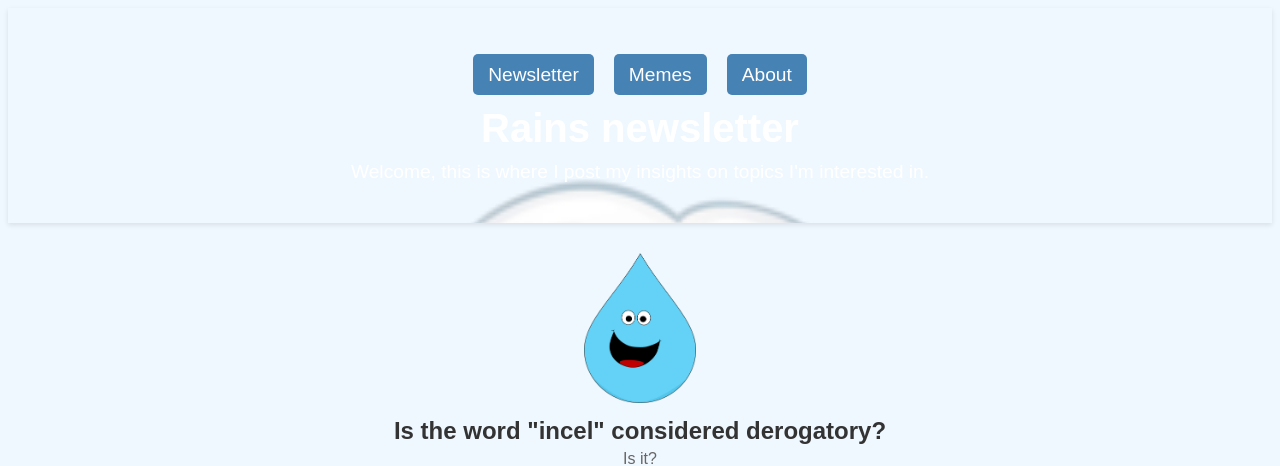
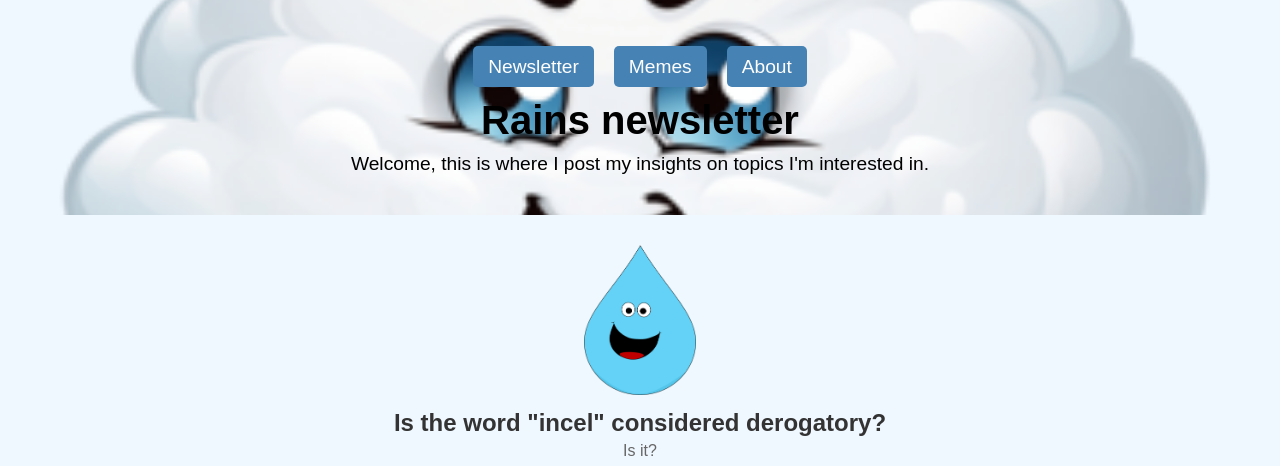
Before and after one commit to moss64lol/rain, a PHP site: page / in a window 1280 px wide. Shown: the top 466 px of the page. Run offline with PHP 8.4, Linux system fonts and the light colour scheme.

Commit message:
Update styles.css

```diff
--- a/styles.css
+++ b/styles.css
@@ -1,7 +1,6 @@
-
 body {
     font-family: Arial, sans-serif;
-    background-color: #f0f8ff; /light blue/
+    background-color: #f0f8ff;
     margin: 0;
     padding: 0;
     text-align: center;
@@ -11,8 +10,10 @@ header {
     padding: 40px 20px;
     background-image: url('cloud.png');
     background-size: cover;
-    color: white;
-    box-shadow: 0 2px 5px rgba(0, 0, 0, 0.1);
+    background-position: center;
+    color: black;
+    text-align: center;
+    box-shadow: none;
 }
 
 header h1 {
@@ -88,8 +89,6 @@ nav ul li a:hover {
     color: #666;
 }
 
-
-
 .memes-page .memes-container {
     display: flex;
     flex-direction: column;
```
